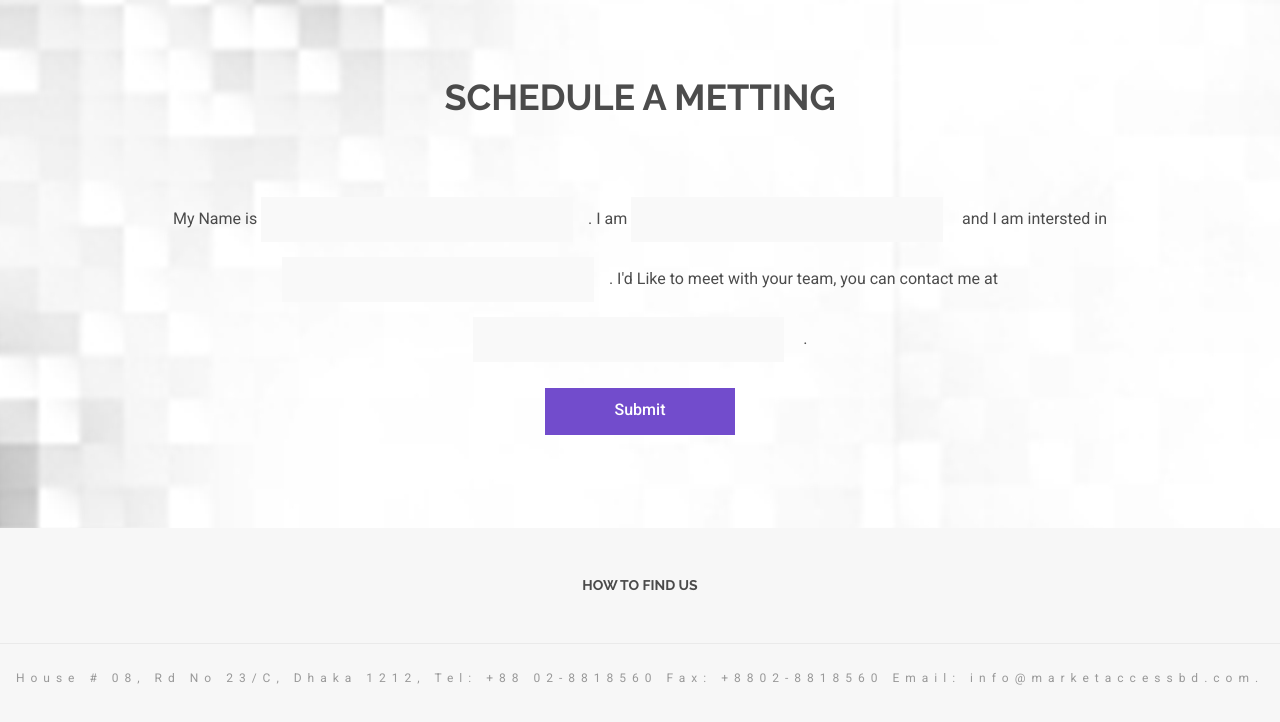
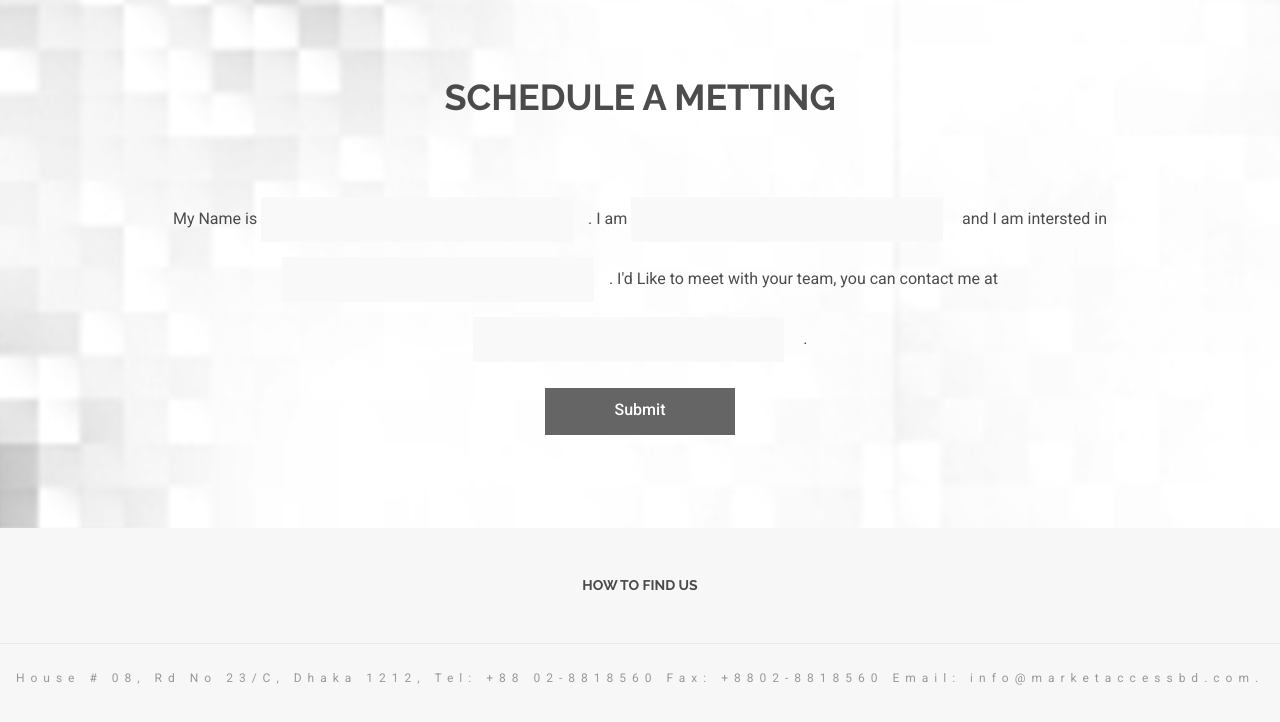
Before and after one commit to hmahmud01/mapl, a plain HTML site: page index.html in a window 1280 px wide. Shown: the part 4372-5094 px from the top of the page. Drawn offline with nearby package versions, Linux system fonts and the light colour scheme; a web font is replaced by a local one.

Commit message:
button color changed

```diff
--- a/css/main.css
+++ b/css/main.css
@@ -64,7 +64,8 @@ ul {
 
 .btn-theme-color {
     background-color: #ff2b4a;
-    background-color: #724ccc;
+    /* background-color: #724ccc; */
+    background-color: #656565;
     color: #fff;
     font-size: 16px;
     font-weight: 500;
```
